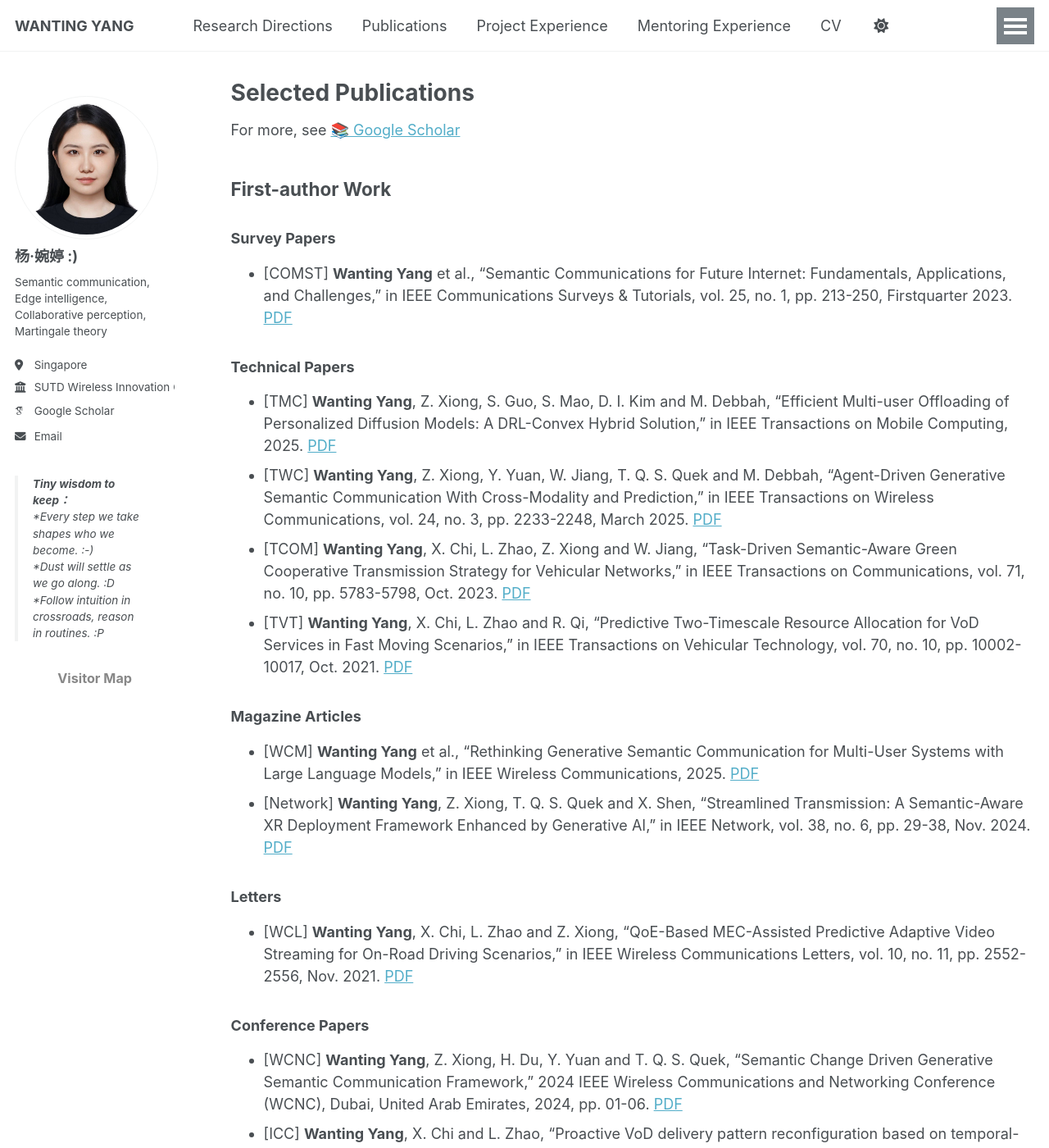
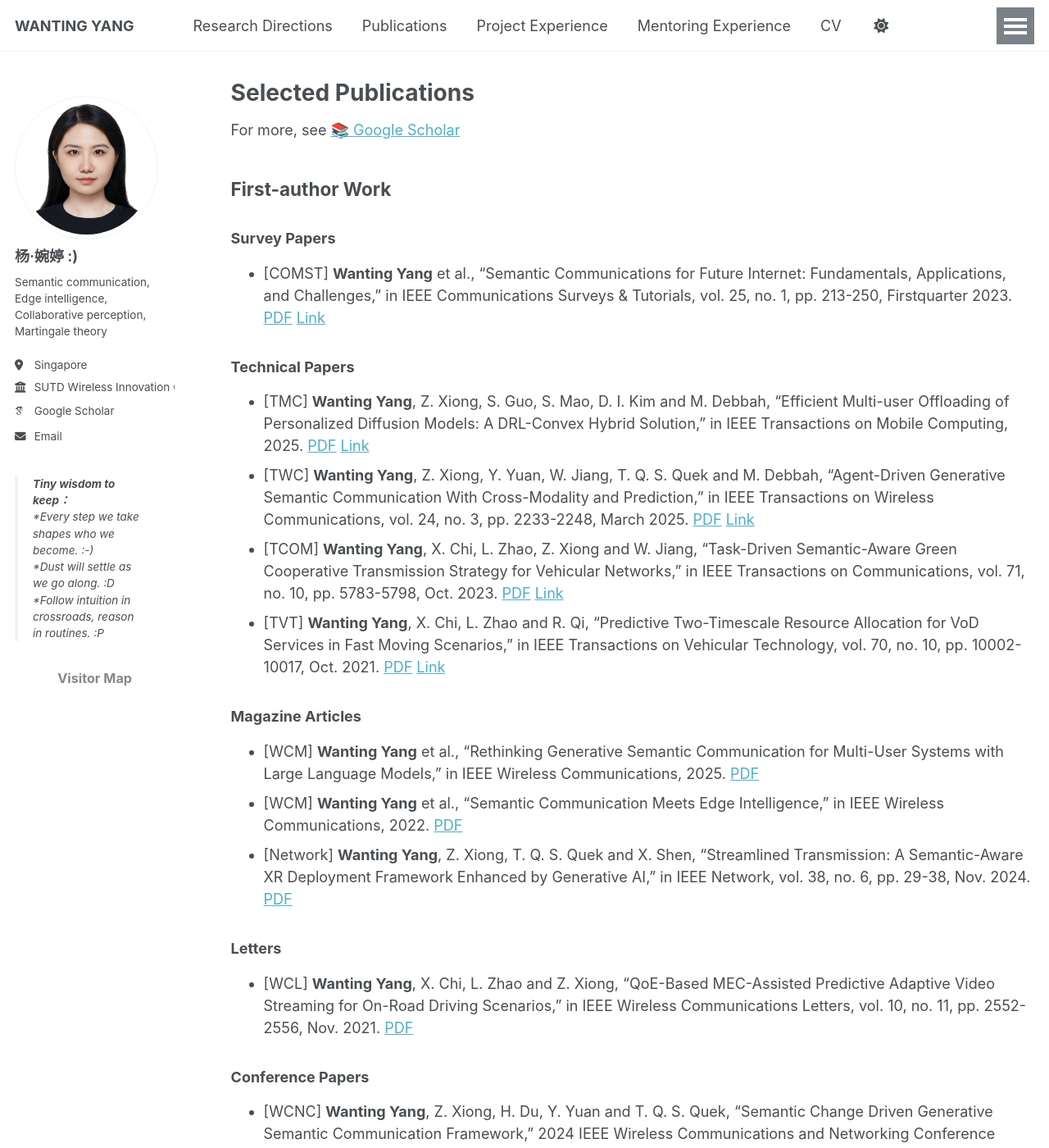
Before and after one commit to wty2011jl/wty2011jl.github.io, a Jekyll site: the page built from _pages/publications.md, in a window 1280 px wide and 1400 px high. Shown: the whole window at 82% size. Built offline with Jekyll 4.4.1, drawn with Linux system fonts in a browser that asks for light colours; some web fonts are replaced; a script that is not in the unit is left out.

Commit message:
Update publications.md

```diff
--- a/_pages/publications.md
+++ b/_pages/publications.md
@@ -12,18 +12,19 @@ For more, see [📚 Google Scholar](https://scholar.google.com/citations?hl=zh-C
 
 ### Survey Papers
 
-- [COMST] **Wanting Yang** et al., "Semantic Communications for Future Internet: Fundamentals, Applications, and Challenges," in IEEE Communications Surveys & Tutorials, vol. 25, no. 1, pp. 213-250, Firstquarter 2023. [PDF](https://ieeexplore.ieee.org/stamp/stamp.jsp?tp=&arnumber=9955312)
+- [COMST] **Wanting Yang** et al., "Semantic Communications for Future Internet: Fundamentals, Applications, and Challenges," in IEEE Communications Surveys & Tutorials, vol. 25, no. 1, pp. 213-250, Firstquarter 2023. [PDF](/files/COMST_Semantic_Communications_for_Future_Internet_Fundamentals_Applications_and_Challenges.pdf) [Link](https://ieeexplore.ieee.org/stamp/stamp.jsp?tp=&arnumber=9955312)
 
 ### Technical Papers
 
-- [TMC] **Wanting Yang**, Z. Xiong, S. Guo, S. Mao, D. I. Kim and M. Debbah, "Efficient Multi-user Offloading of Personalized Diffusion Models: A DRL-Convex Hybrid Solution," in IEEE Transactions on Mobile Computing, 2025. [PDF](https://ieeexplore.ieee.org/stamp/stamp.jsp?tp=&arnumber=10964151)
-- [TWC] **Wanting Yang**, Z. Xiong, Y. Yuan, W. Jiang, T. Q. S. Quek and M. Debbah, "Agent-Driven Generative Semantic Communication With Cross-Modality and Prediction," in IEEE Transactions on Wireless Communications, vol. 24, no. 3, pp. 2233-2248, March 2025. [PDF](https://ieeexplore.ieee.org/stamp/stamp.jsp?tp=&arnumber=10815060)
-- [TCOM] **Wanting Yang**, X. Chi, L. Zhao, Z. Xiong and W. Jiang, "Task-Driven Semantic-Aware Green Cooperative Transmission Strategy for Vehicular Networks," in IEEE Transactions on Communications, vol. 71, no. 10, pp. 5783-5798, Oct. 2023. [PDF](https://ieeexplore.ieee.org/stamp/stamp.jsp?tp=&arnumber=10198474)
-- [TVT] **Wanting Yang**, X. Chi, L. Zhao and R. Qi, "Predictive Two-Timescale Resource Allocation for VoD Services in Fast Moving Scenarios," in IEEE Transactions on Vehicular Technology, vol. 70, no. 10, pp. 10002-10017, Oct. 2021. [PDF](https://ieeexplore.ieee.org/stamp/stamp.jsp?tp=&arnumber=9479769)
+- [TMC] **Wanting Yang**, Z. Xiong, S. Guo, S. Mao, D. I. Kim and M. Debbah, "Efficient Multi-user Offloading of Personalized Diffusion Models: A DRL-Convex Hybrid Solution," in IEEE Transactions on Mobile Computing, 2025. [PDF](/files/Efficient_Multi-User_Offloading_of_Personalized_Diffusion_Models_A_DRL-Convex_Hybrid_Solution.pdf) [Link](https://ieeexplore.ieee.org/stamp/stamp.jsp?tp=&arnumber=10964151)
+- [TWC] **Wanting Yang**, Z. Xiong, Y. Yuan, W. Jiang, T. Q. S. Quek and M. Debbah, "Agent-Driven Generative Semantic Communication With Cross-Modality and Prediction," in IEEE Transactions on Wireless Communications, vol. 24, no. 3, pp. 2233-2248, March 2025. [PDF](/files/TWC_Agent-Driven_Generative_Semantic_Communication_With_Cross-Modality_and_Prediction.pdf) [Link](https://ieeexplore.ieee.org/stamp/stamp.jsp?tp=&arnumber=10815060)
+- [TCOM] **Wanting Yang**, X. Chi, L. Zhao, Z. Xiong and W. Jiang, "Task-Driven Semantic-Aware Green Cooperative Transmission Strategy for Vehicular Networks," in IEEE Transactions on Communications, vol. 71, no. 10, pp. 5783-5798, Oct. 2023. [PDF](/files/TCOM_Task-Driven_Semantic-Aware_Green_Cooperative_Transmission_Strategy_for_Vehicular_Networks.pdf) [Link](https://ieeexplore.ieee.org/stamp/stamp.jsp?tp=&arnumber=10198474)
+- [TVT] **Wanting Yang**, X. Chi, L. Zhao and R. Qi, "Predictive Two-Timescale Resource Allocation for VoD Services in Fast Moving Scenarios," in IEEE Transactions on Vehicular Technology, vol. 70, no. 10, pp. 10002-10017, Oct. 2021. [PDF](/files/Predictive%20Two-Timescale%20Resource%20Allocation%20for%20VoD%20Services%20in%20Fast%20Moving%20Scenarios.pdf) [Link](https://ieeexplore.ieee.org/stamp/stamp.jsp?tp=&arnumber=9479769)
 
 ###  Magazine Articles
 
 - [WCM] **Wanting Yang** et al., "Rethinking Generative Semantic Communication for Multi-User Systems with Large Language Models," in IEEE Wireless Communications, 2025. [PDF](https://ieeexplore.ieee.org/stamp/stamp.jsp?tp=&arnumber=10972177)
+- [WCM] **Wanting Yang** et al., "Semantic Communication Meets Edge Intelligence," in IEEE Wireless Communications, 2022. [PDF](/files/Semantic%20Communication%20Meets%20Edge%20Intelligence.pdf)
 - [Network] **Wanting Yang**, Z. Xiong, T. Q. S. Quek and X. Shen, "Streamlined Transmission: A Semantic-Aware XR Deployment Framework Enhanced by Generative AI," in IEEE Network, vol. 38, no. 6, pp. 29-38, Nov. 2024. [PDF](https://ieeexplore.ieee.org/stamp/stamp.jsp?tp=&arnumber=10557693)
 
 ### Letters
```
